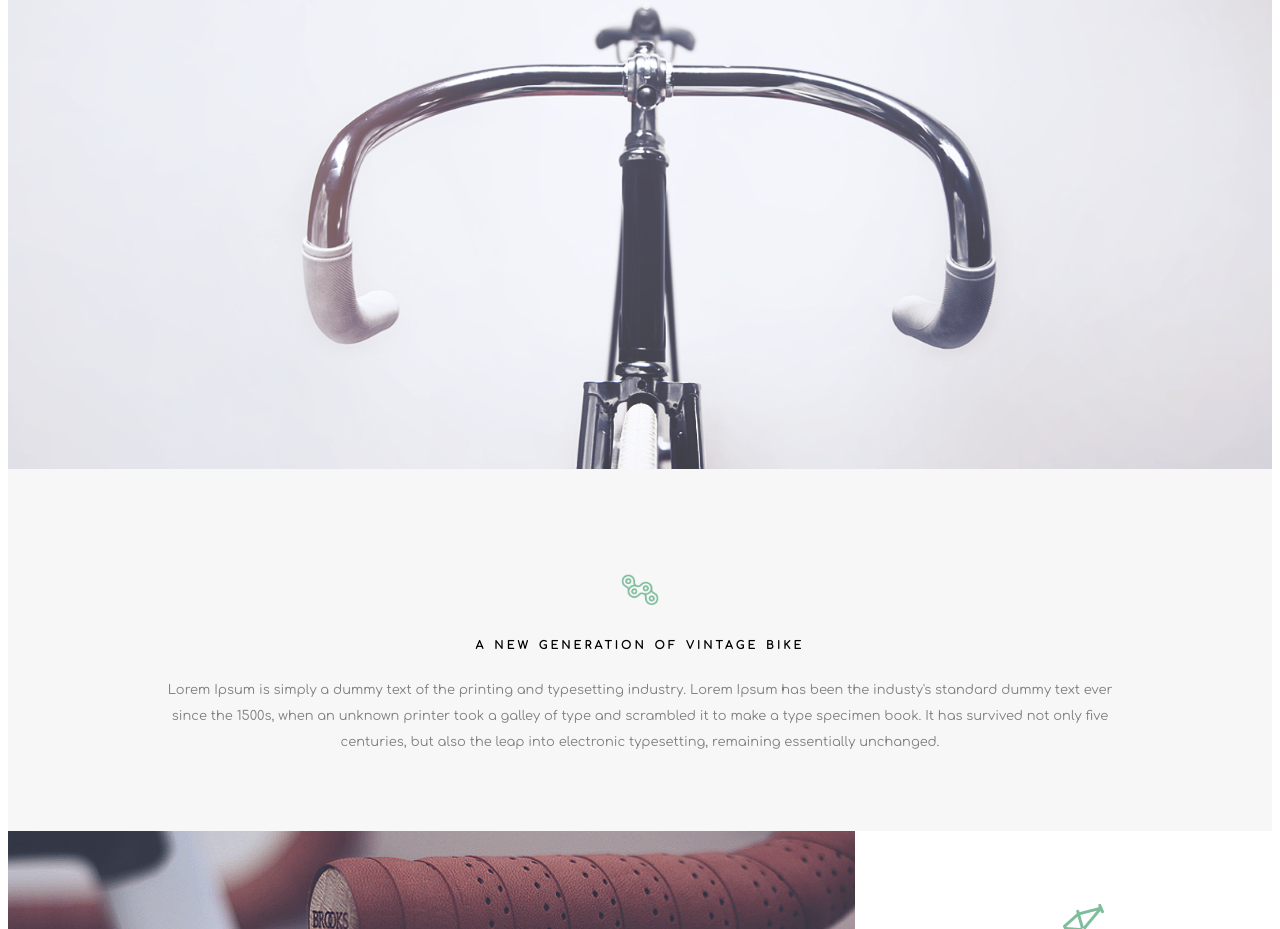
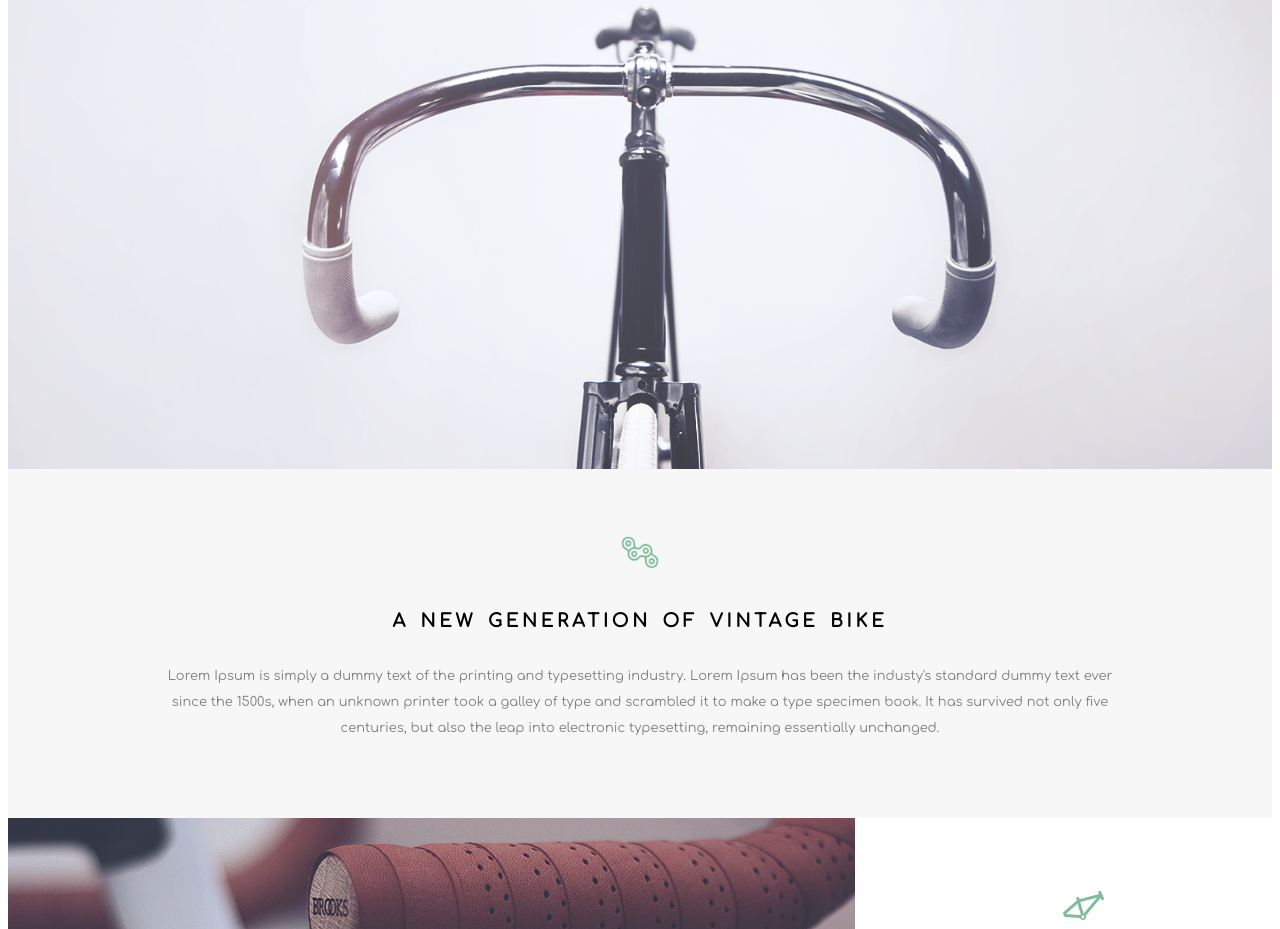
Before and after one commit to aZlateski/Firstborn, a website: page index.html in a window 1280 px wide. Shown: the part 171-1100 px from the top of the page. Drawn offline with Linux system fonts and the light colour scheme.

Commit message:
adjust font settings

```diff
--- a/style.css
+++ b/style.css
@@ -15,8 +15,7 @@
 h1{
   font-variant: small-caps;
   text-align: center;
-  font-size: medium;
-  letter-spacing: .2em;
+  letter-spacing: .15em;
 }
 
 .icondiv{
@@ -28,7 +27,7 @@ h1{
 .icon{
   background-color: rgb(247, 247, 247);
   margin-top: -1%;
-  padding-top: 9%;
+  padding-top: 6%;
   display: block;
   margin-left: auto;
   margin-right: auto;
```
